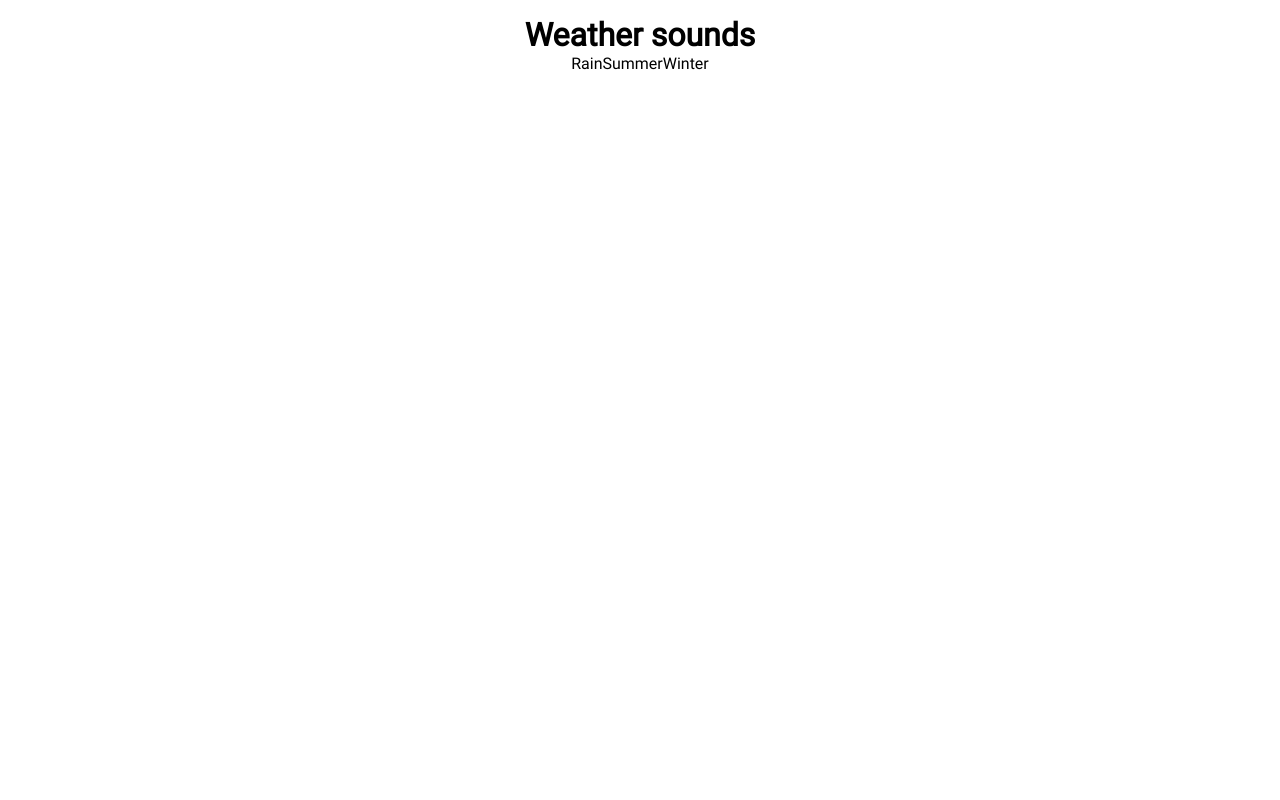
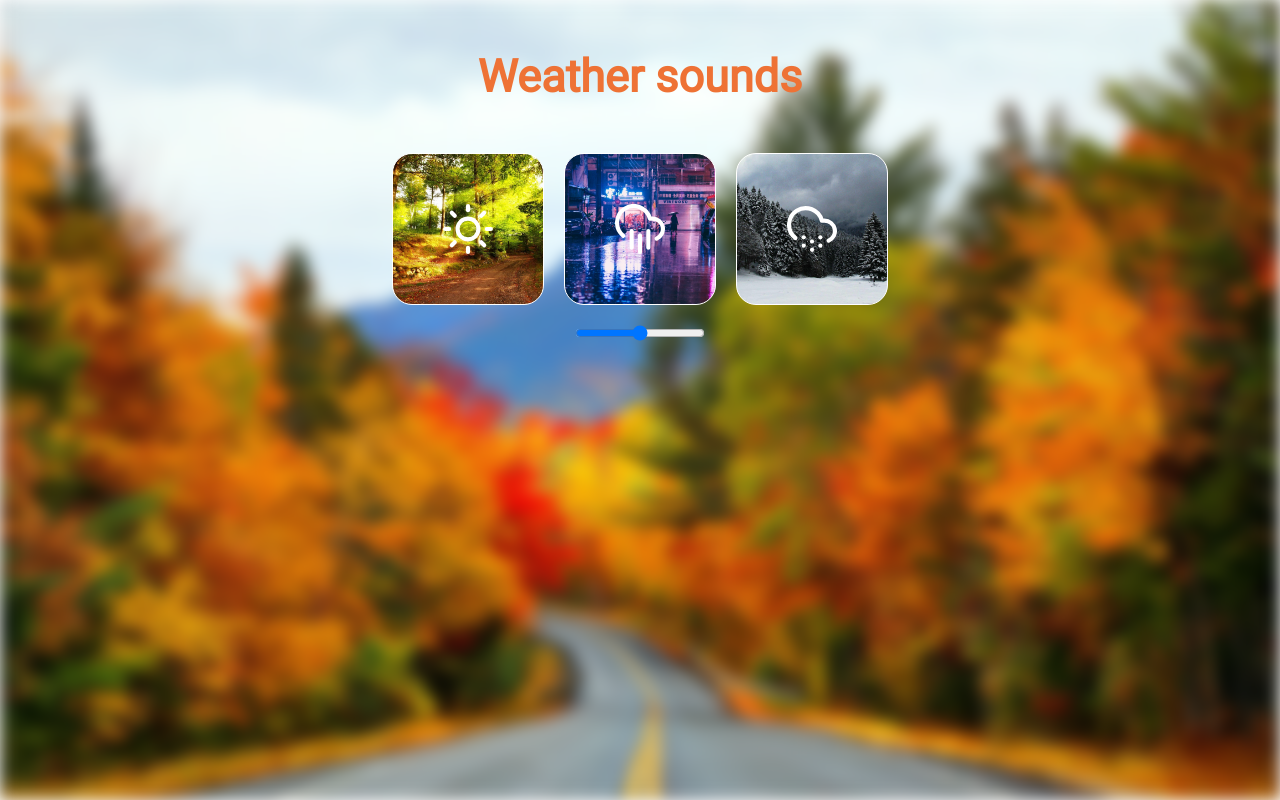
Before and after one commit to IrynaKolesnyk/webpack-project23, a website built with webpack: page public/index.html in a window 1280 px wide. Built offline with nearby package versions, Linux system fonts and the light colour scheme; files whose address does not match are found by name.

Commit message:
styles, background functionality

```diff
--- a/public/index.html
+++ b/public/index.html
@@ -8,7 +8,39 @@
     <title>Webpack App</title>
   </head>
   <body>
-    <h1 class="main-title">Weather sounds</h1>
-    <ul id="sounds-list" class="sounds-list"></ul>
+    <div class="background" id="background"></div>
+    <h1 class="title">Weather sounds</h1>
+    <ul class="soundsList">
+      <li class="summerItem" id="summer">
+        <div class="summerIcon"></div>
+      </li>
+      <li class="rainItem" id="rain">
+        <div class="rainIcon"></div>
+      </li>
+      <li class="winterItem" id="winter">
+        <div class="winterIcon"></div>
+      </li>
+    </ul>
+    <input
+      type="range"
+      min="0"
+      max="1"
+      step="0.1"
+      value="0.5"
+      class="volume"
+      id="volume"
+    />
+    <iframe
+      src="../src/sounds/rain.mp3"
+      allow="autoplay"
+      id="audio"
+      height="0"
+      width="0"
+      frameborder="0"
+    ></iframe>
+
+    <audio id="audio" autoplay loop="loop">
+      <source src="../src/sounds/rain.mp3" />
+    </audio>
   </body>
 </html>
--- a/src/index.js
+++ b/src/index.js
@@ -1,17 +1,28 @@
 import "./index.scss";
 
-const sounds = [
-  { id: 1, title: "Rain" },
-  { id: 2, title: "Summer" },
-  { id: 3, title: "Winter" },
-];
+const rainBtn = document.querySelector("#rain");
+const summerBtn = document.querySelector("#summer");
+const winterBtn = document.querySelector("#winter");
+const background = document.querySelector("#background");
+const volume = document.querySelector("#volume");
+let audio = document.querySelector("audio");
 
-const root = document.querySelector("#sounds-list");
+rainBtn.addEventListener("click", onItemClick);
+summerBtn.addEventListener("click", onItemClick);
+winterBtn.addEventListener("click", onItemClick);
+volume.addEventListener("click", onVolumeClick);
 
-function renderItem(item) {
-  const li = document.createElement("li");
-  li.textContent = item.title;
-  root.append(li);
+let activeItem = "";
+
+function onVolumeClick(event) {
+  console.log("event", event);
+  audio.volume = volume.value;
+  audio.play();
 }
 
-sounds.forEach(renderItem);
+function onItemClick(event) {
+  !activeItem
+    ? background.classList.add(event.target.id)
+    : background.classList.replace(activeItem, event.target.id);
+  activeItem = event.target.id;
+}
--- a/src/index.scss
+++ b/src/index.scss
@@ -17,8 +17,6 @@
 
 body {
     font-family: 'Roboto', sans-serif;
-    max-width: 960px;
-    margin: 1rem auto;
 }
 
 img {
@@ -39,16 +37,118 @@ a {
     text-decoration: none;
 }
 
+// container
+
+.background {
+    width: 100vw;
+    height: 100vh;
+
+    background-image: url(./images/autumn.jpg);
+    backdrop-filter: blur(8px);
+    background-repeat: no-repeat;
+    background-size: cover;
+    background-position: center;
+
+    filter: blur(8px);
+
+    position: absolute;
+    top: 0;
+    left: 0;
+    z-index: -1;
+
+    &.rain {
+        background-image: url(./images/rainy-bg.jpg);
+    };
+
+    &.summer {
+        background-image: url(./images/summer-bg.jpg);
+    }
+
+    &.winter {
+        background-image: url(./images/winter-bg.jpg);
+    }
+}
+
 // title
 
-.main-title {
+.title {
+     font-size: 45px;
+    margin: 50px 0;
     text-align: center;
+    color: #ee7235;
 }
 
 // list
 
-.sounds-list {
+.soundsList {
     display: flex;
     justify-content: center;
     align-items: center;
+    margin-bottom: 20px;
 }
+
+li {
+    width: 150px;
+    height: 150px;
+
+    display: flex;
+    justify-content: center;
+    align-items: center;
+
+    border: 1px solid #ffff;
+    border-radius: 20px;
+    background-repeat: no-repeat;
+    background-size: cover;
+    background-position: center;
+    cursor: pointer;
+}
+
+li:not(:last-child) {
+    margin-right: 20px;
+}
+
+.rainItem {
+    background-image: url(./images/rainy-bg.jpg);
+}
+
+.rainIcon {
+    width: 50px;
+    height: 50px;
+    background-repeat: no-repeat;
+    background-size: cover;
+    background-position: center;
+    background-image: url(../src/icons/cloud-rain.svg);
+}
+
+.summerItem {
+    background-image: url(./images/summer-bg.jpg);
+}
+
+.summerIcon{
+    width: 50px;
+    height: 50px;
+    background-repeat: no-repeat;
+    background-size: cover;
+    background-position: center;
+    background-image: url(../src/icons/sun.svg);
+}
+
+.winterItem {
+    background-image: url(./images/winter-bg.jpg);
+}
+
+.winterIcon {
+    width: 50px;
+    height: 50px;
+    background-repeat: no-repeat;
+    background-size: cover;
+    background-position: center;
+    background-image: url(../src/icons/cloud-snow.svg);
+}
+
+.volume {
+    display: block;
+    width: 130px;
+    margin-left: auto;
+    margin-right: auto;
+}
```
Also changed, not shown: src/images/autumn.jpg (added).
